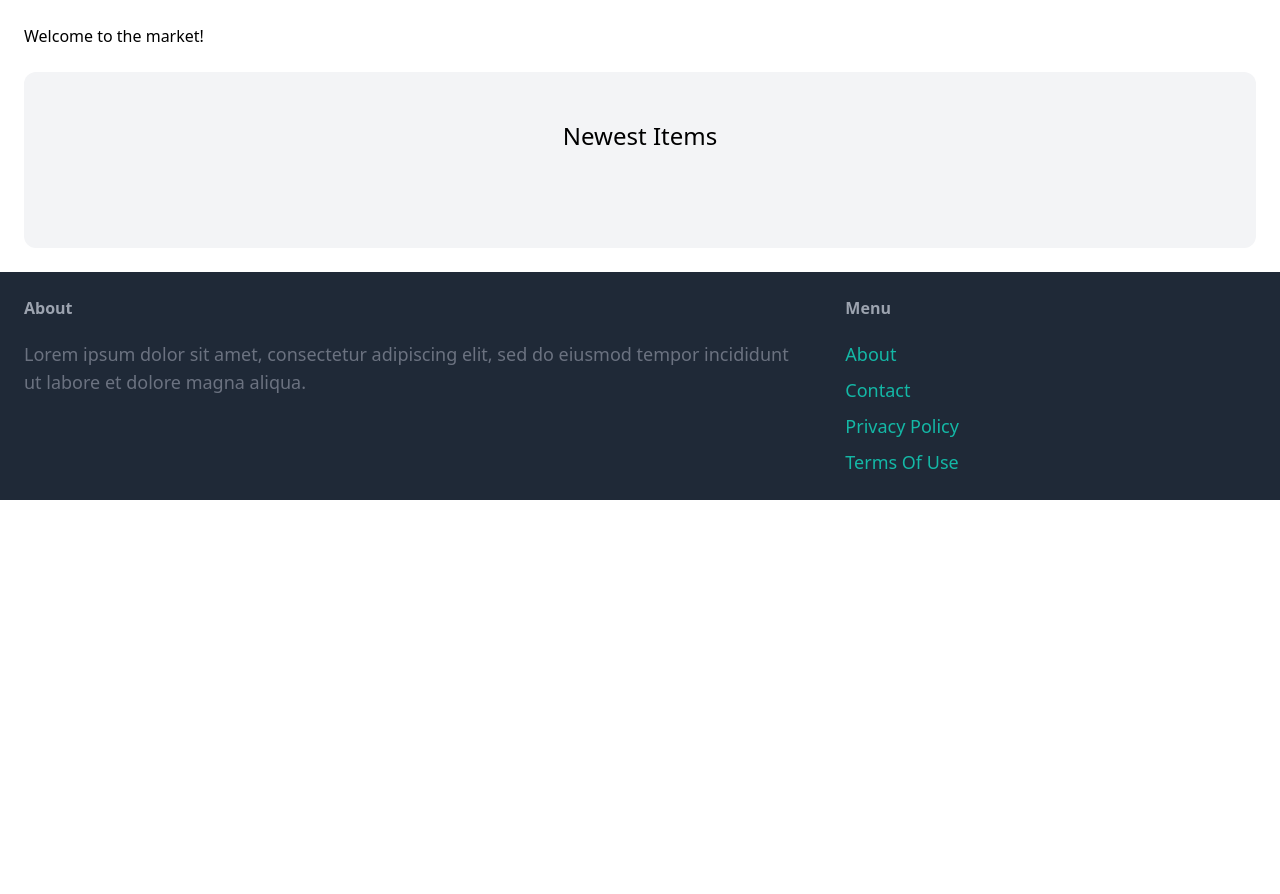
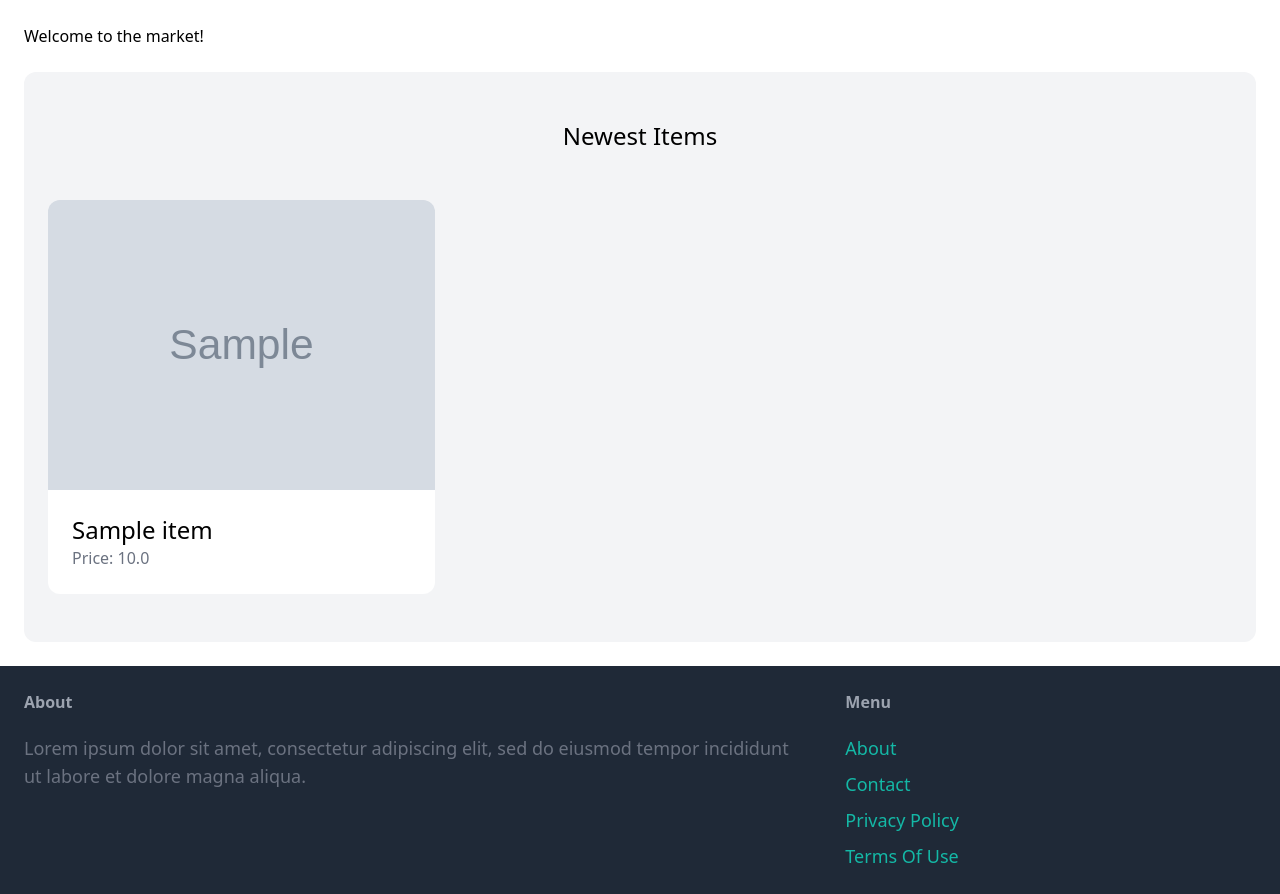
Before and after one commit to dawmro/flea_market, a Django app: template flea_market/core/templates/core/index.html in a window 1280 px wide. Shown: the part 77-971 px from the top of the page. Before the commit the page ends 577 px from the top, so only its background shows below. Run offline with Django 4.2, Linux system fonts and the light colour scheme; the template is opened without the code that fills it: values that come from a table or form of the project are taken from there, others are empty; tables that the repository leaves empty hold one stand-in row (values such as "Sample post"); grey boxes marked "Sample" are stand-in pictures; some libraries are stand-ins or nearby versions.

Commit message:
display items on index page

```diff
--- a/flea_market/core/templates/core/index.html
+++ b/flea_market/core/templates/core/index.html
@@ -7,6 +7,20 @@
     <div class="mt-6 px-6 py-12 bg-gray-100 rounded-xl">
         <h2 class="mb-12 text-2xl text-center">Newest Items</h2>
 
-
+        <div class="grid grid-cols-3 gap-3">
+            {% for item in items %}
+                <div>
+                    <a href="#">
+                        <div>
+                            <img src="{{item.image.url}}" class="rounded-t-xl">
+                        </div>
+                        <div class="p-6 bg-white rounded-b-xl">
+                            <h2 class="text-2xl">{{item.name}}</h2>
+                            <p class="text-gray-500">Price: {{item.price}}</p>
+                        </div>
+                    </a>
+                </div>
+            {% endfor %}
+        </div>
     </div>
 {% endblock %}
```
